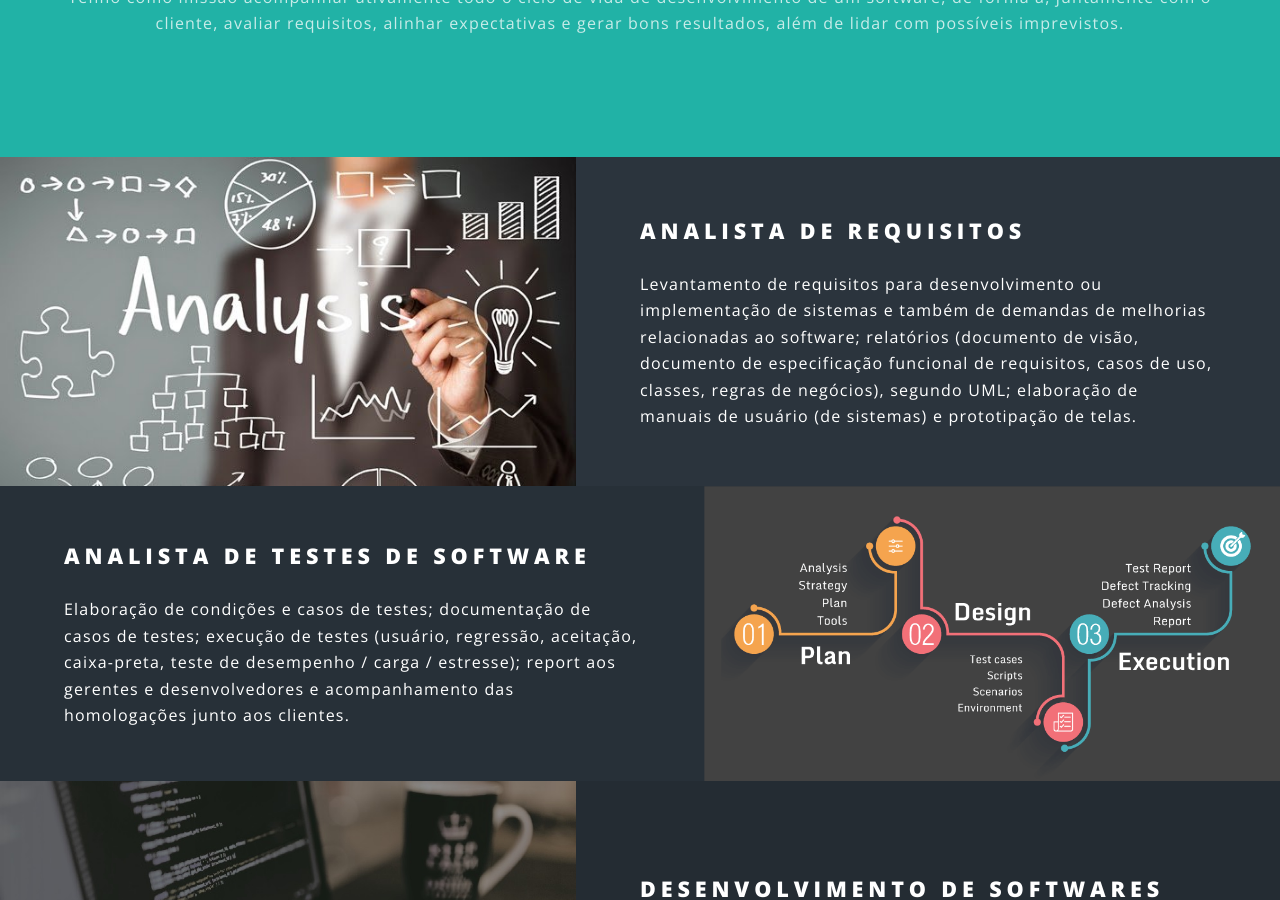
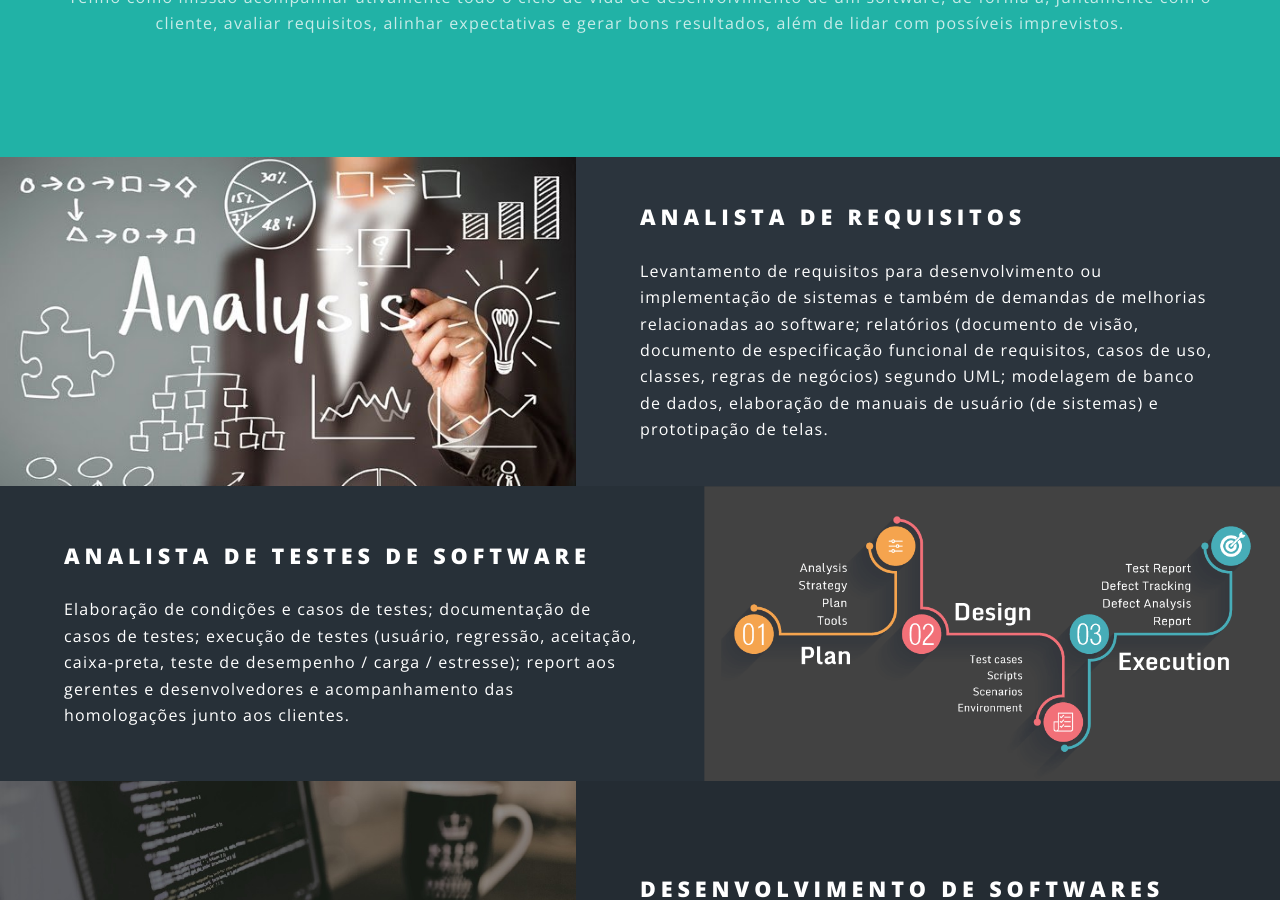
Before and after one commit to SaraFernandes/sarafernandes.github.io_sfdhgdfg, a Jekyll site: the page built from index.html, in a window 1280 px wide and 900 px high, scrolled down 1599 px. Built offline with Jekyll 4.4.1, drawn with Linux system fonts in a browser that asks for light colours.

```diff
--- a/index.html
+++ b/index.html
@@ -43,7 +43,7 @@
 						<section class="spotlight">
 							<div class="image"><img src="images/requisitos.jpg" alt="" /></div><div class="content">
 								<h2>Analista de Requisitos</h2>
-								<p>Levantamento de requisitos para desenvolvimento ou implementação de  sistemas e também de demandas de melhorias relacionadas ao software; relatórios (documento de visão, documento de especificação  funcional de requisitos, casos de uso, classes, regras de negócios), segundo UML; elaboração de manuais de usuário (de sistemas) e prototipação de telas.</p>
+								<p>Levantamento de requisitos para desenvolvimento ou implementação de  sistemas e também de demandas de melhorias relacionadas ao software; relatórios (documento de visão, documento de especificação  funcional de requisitos, casos de uso, classes, regras de negócios) segundo UML; modelagem de banco de dados, elaboração de manuais de usuário (de sistemas) e prototipação de telas.</p>
 							</div>
 						</section>
 						<section class="spotlight">
```
Also changed, not shown: outras.html (+3 -4 lines).
